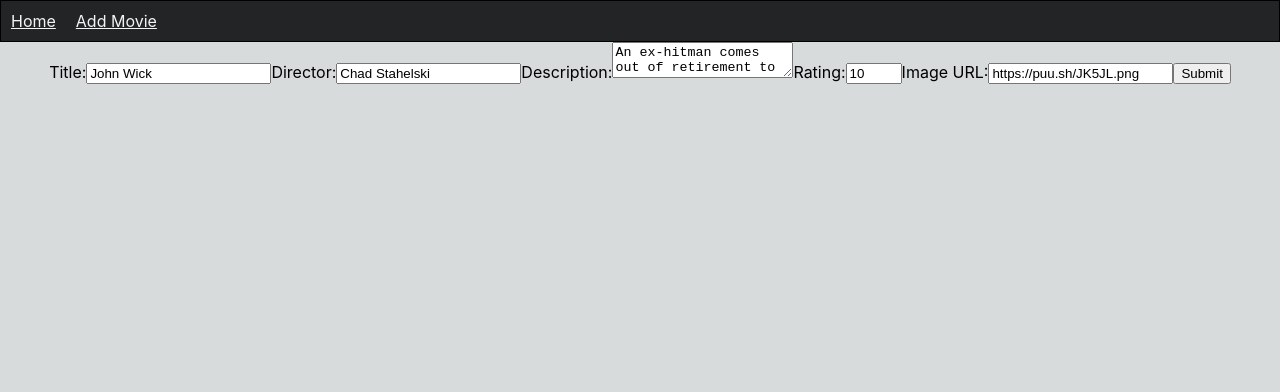
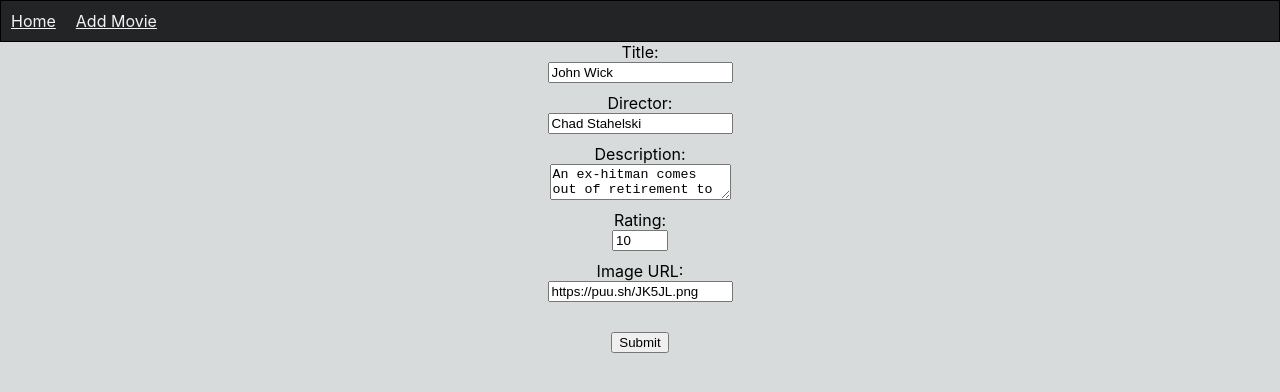
Before and after one commit to wespeters/MovieScope, a React (Create React App) app: page /movies/1/edit in a window 1280 px wide. Shown: the top 392 px of the page. Built offline with nearby package versions, Linux system fonts and the light colour scheme; data requests are answered from the project's data file.

Commit message:
add CSS to AddMovieForm and EditMovieForm

```diff
--- /dev/null
+++ b/src/components/EditMovieForm.css
@@ -0,0 +1,16 @@
+form {
+    display: flex;
+    flex-direction: column;
+    align-items: center;
+    gap: 10px;
+}
+
+label {
+    display: flex;
+    flex-direction: column;
+    align-items: center;
+}
+
+input[type="submit"] {
+    margin-top: 20px;
+}
--- a/src/components/EditMovieForm.js
+++ b/src/components/EditMovieForm.js
@@ -1,5 +1,6 @@
 import React, { useState, useEffect } from 'react';
 import { useParams } from 'react-router-dom';
+import './EditMovieForm.css';
 
 function EditMovieForm() {
     const { id } = useParams();
```
